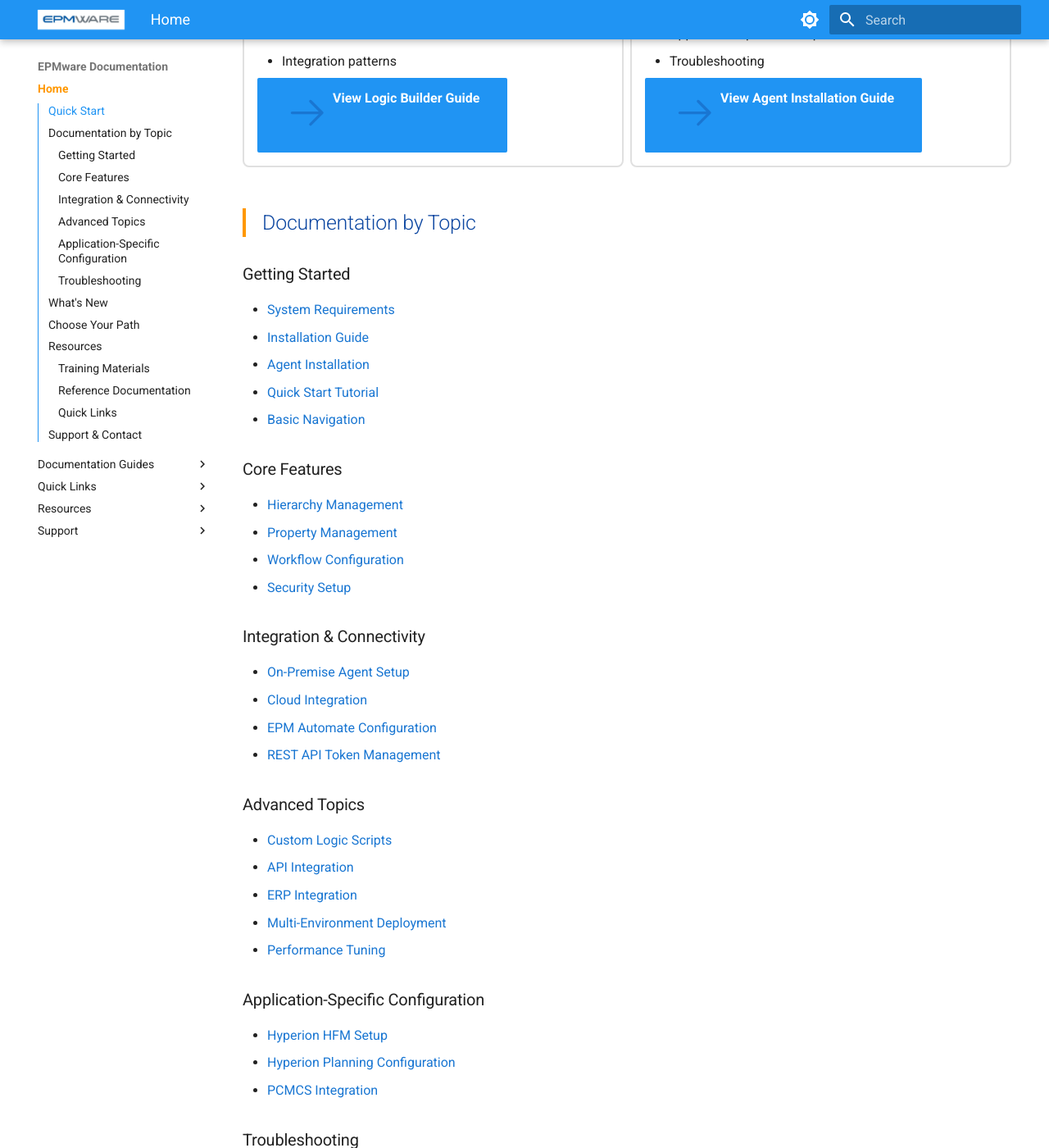
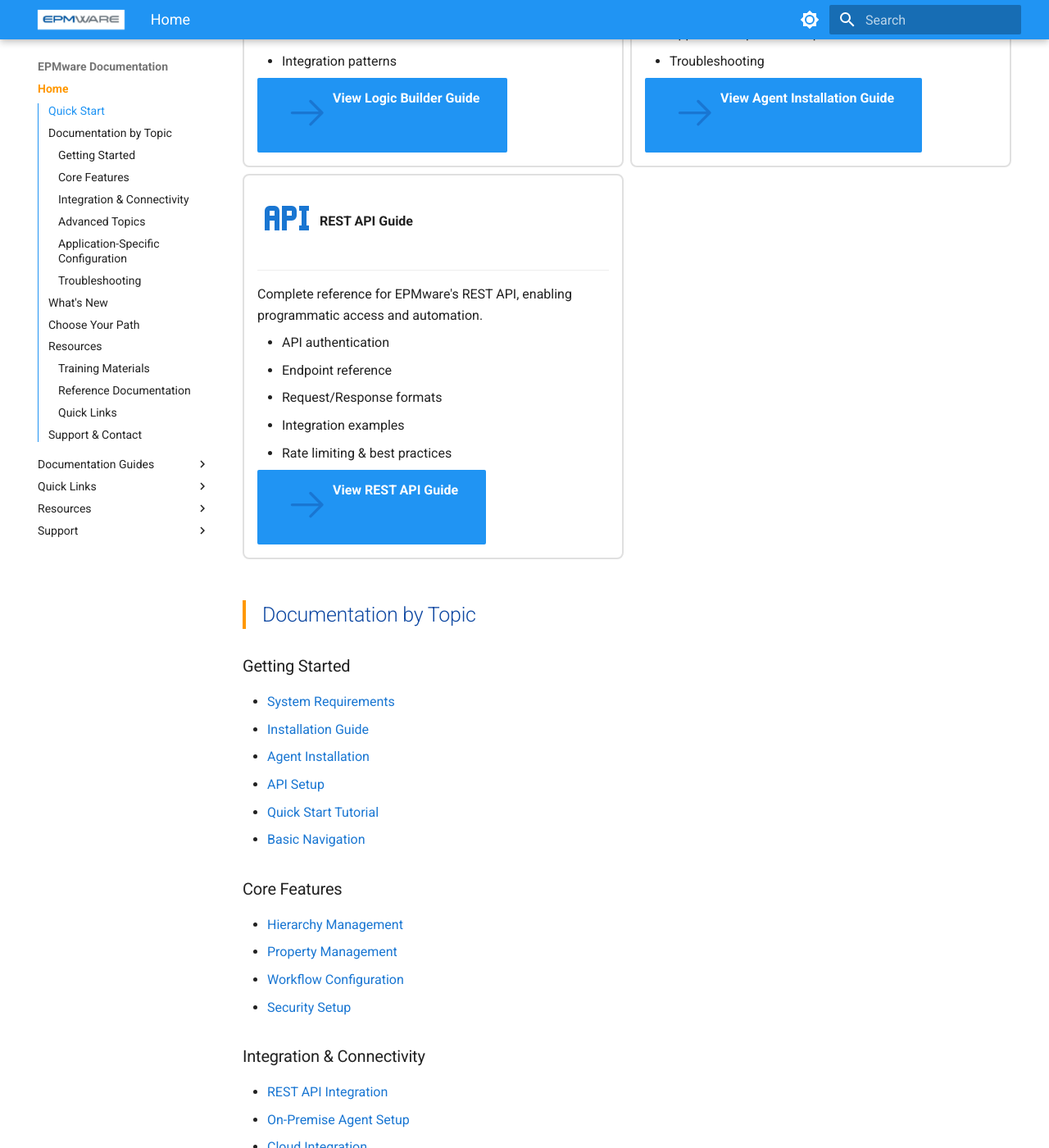
Before and after one commit to tkiratsous/epmware-docs-home, an MkDocs documentation site: the page built from docs/index.md, in a window 1280 px wide and 1400 px high, scrolled down 1119 px. Shown: the whole window at 82% size. Built offline with MkDocs 1.6.1 and Material for MkDocs 9.7.7, drawn with Linux system fonts in a browser that asks for light colours; some of the changed text lies outside the part shown.

Commit message:
Enhance documentation with API references and links
Updated documentation to include API-related links and sections.

```diff
--- a/docs/index.md
+++ b/docs/index.md
@@ -64,6 +64,20 @@
 
     [:octicons-arrow-right-24: View Agent Installation Guide](https://agent-install-guide.epmware.com/){ .md-button .md-button--primary }
 
+-   :material-api:{ .lg .middle } **REST API Guide**
+
+    ---
+
+    Complete reference for EPMware's REST API, enabling programmatic access and automation.
+
+    - API authentication
+    - Endpoint reference
+    - Request/Response formats
+    - Integration examples
+    - Rate limiting & best practices
+
+    [:octicons-arrow-right-24: View REST API Guide](https://rest-api-guide.epmware.com/){ .md-button .md-button--primary }
+
 </div>
 
 ## Documentation by Topic
@@ -72,6 +86,7 @@
 - [System Requirements](https://admin-guide.epmware.com/installation/requirements/)
 - [Installation Guide](https://admin-guide.epmware.com/installation/)
 - [Agent Installation](https://agent-install-guide.epmware.com/)
+- [API Setup](https://rest-api-guide.epmware.com/getting-started/)
 - [Quick Start Tutorial](https://user-guide.epmware.com/getting-started/)
 - [Basic Navigation](https://user-guide.epmware.com)
 
@@ -82,14 +97,16 @@
 - [Security Setup](https://admin-guide.epmware.com/security/)
 
 ### Integration & Connectivity
+- [REST API Integration](https://rest-api-guide.epmware.com/)
 - [On-Premise Agent Setup](https://agent-install-guide.epmware.com/)
 - [Cloud Integration](https://admin-guide.epmware.com/configuration/applications/)
 - [EPM Automate Configuration](https://agent-install-guide.epmware.com/#configure-epm-automate-on-agent-server)
-- [REST API Token Management](https://agent-install-guide.epmware.com/#rest-api-token)
+- [API Token Management](https://rest-api-guide.epmware.com/authentication/)
 
 ### Advanced Topics
 - [Custom Logic Scripts](https://logic-builder-guide.epmware.com/getting-started/)
 - [API Integration](https://logic-builder-guide.epmware.com/api/)
+- [REST API Automation](https://rest-api-guide.epmware.com/automation/)
 - [ERP Integration](https://logic-builder-guide.epmware.com/events/erp-interface/)
 - [Multi-Environment Deployment](https://admin-guide.epmware.com/configuration/infrastructure/)
 - [Performance Tuning](https://admin-guide.epmware.com/maintenance/performance/)
@@ -98,12 +115,14 @@
 - [Hyperion HFM Setup](https://agent-install-guide.epmware.com/#hyperion-hfm)
 - [Hyperion Planning Configuration](https://agent-install-guide.epmware.com/#hyperion-planning)
 - [PCMCS Integration](https://agent-install-guide.epmware.com/#pcmcs)
+- [API Application Access](https://rest-api-guide.epmware.com/applications/)
 
 ### Troubleshooting
 - [Common Issues](https://admin-guide.epmware.com/troubleshooting/)
 - [Error Messages](https://user-guide.epmware.com/troubleshooting/)
 - [Debug Logging](https://logic-builder-guide.epmware.com/appendices/debugging/)
 - [Agent Troubleshooting](https://agent-install-guide.epmware.com/#agent-troubleshooting)
+- [API Error Codes](https://rest-api-guide.epmware.com/errors/)
 - [Agent Logs](https://agent-install-guide.epmware.com/#agent-logs)
 
 ## What's New
@@ -113,6 +132,7 @@
       - Enhanced Logic Builder capabilities
       - Improved workflow automation
       - New API endpoints
+      - Extended REST API functionality
     - **Agent Version 1.7** - November 2023
       - Updated EPM Automate integration
       - Enhanced cloud connectivity
@@ -122,6 +142,7 @@
       - Added new troubleshooting sections
       - Updated API reference
       - Enhanced Agent Installation Guide
+      - Expanded REST API documentation
 
 ## Choose Your Path
 
@@ -159,6 +180,14 @@
 
     [:octicons-arrow-right-24: Install Agent](https://agent-install-guide.epmware.com/)
 
+-   :material-webhook:{ .lg .middle } **Building Automation?**
+
+    ---
+
+    Use the REST API to automate EPMware operations and integrate with external systems.
+
+    [:octicons-arrow-right-24: Explore API](https://rest-api-guide.epmware.com/)
+
 -   :material-help-circle:{ .lg .middle } **Need Help?**
 
     ---
@@ -177,11 +206,13 @@
 - Best Practices Guide
 - Sample Scripts Repository
 - Agent Configuration Examples
+- API Code Samples
 
 ### Reference Documentation
 - [Glossary of Terms](https://user-guide.epmware.com/reference/#field-glossary)
 - [Action Code Reference](https://logic-builder-guide.epmware.com/appendices/action-codes/)
 - [API Reference](https://logic-builder-guide.epmware.com/api/)
+- [REST API Endpoints](https://rest-api-guide.epmware.com/endpoints/)
 - [Database Views](https://logic-builder-guide.epmware.com/api/database-views/)
 - [Agent Properties Reference](https://agent-install-guide.epmware.com/#agent-properties)
 
@@ -189,6 +220,7 @@
 - [Hardware Requirements](https://agent-install-guide.epmware.com/#hardware-and-software-requirements)
 - [Cygwin Installation](https://agent-install-guide.epmware.com/#install-cygwin)
 - [Agent Service Configuration](https://agent-install-guide.epmware.com/#agent-service-file)
+- [API Authentication](https://rest-api-guide.epmware.com/authentication/)
 - [Windows Scheduled Task Setup](https://agent-install-guide.epmware.com/#schedule-agent-on-windows-servers)
 
 ## Support & Contact
```
